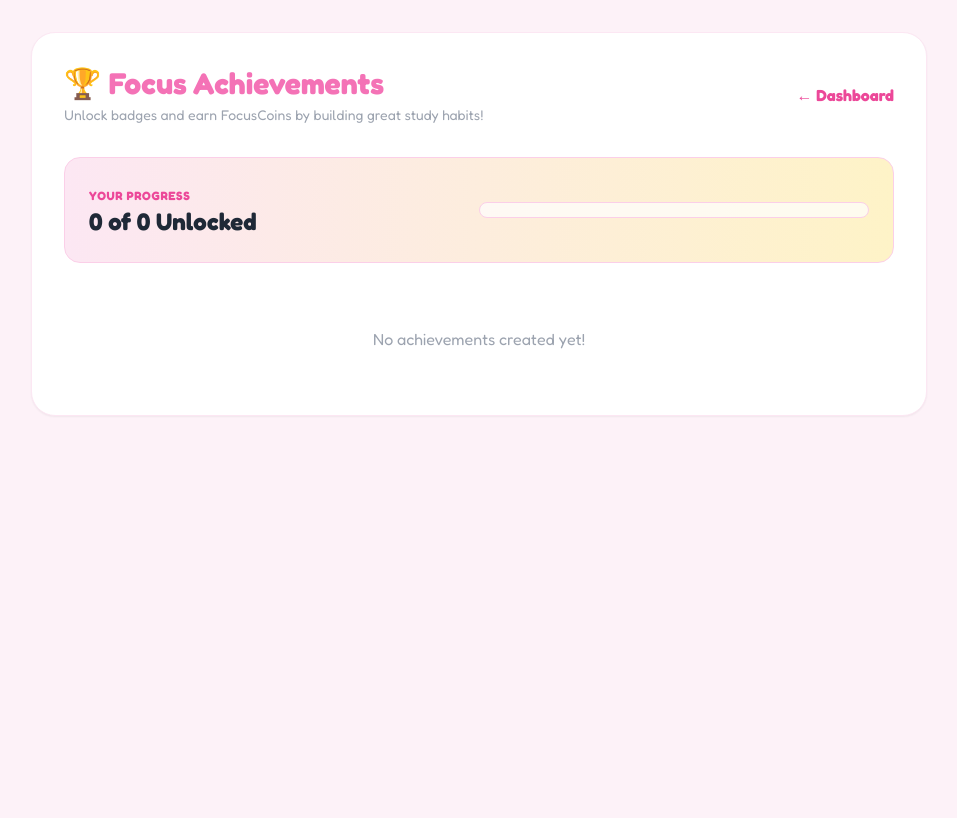
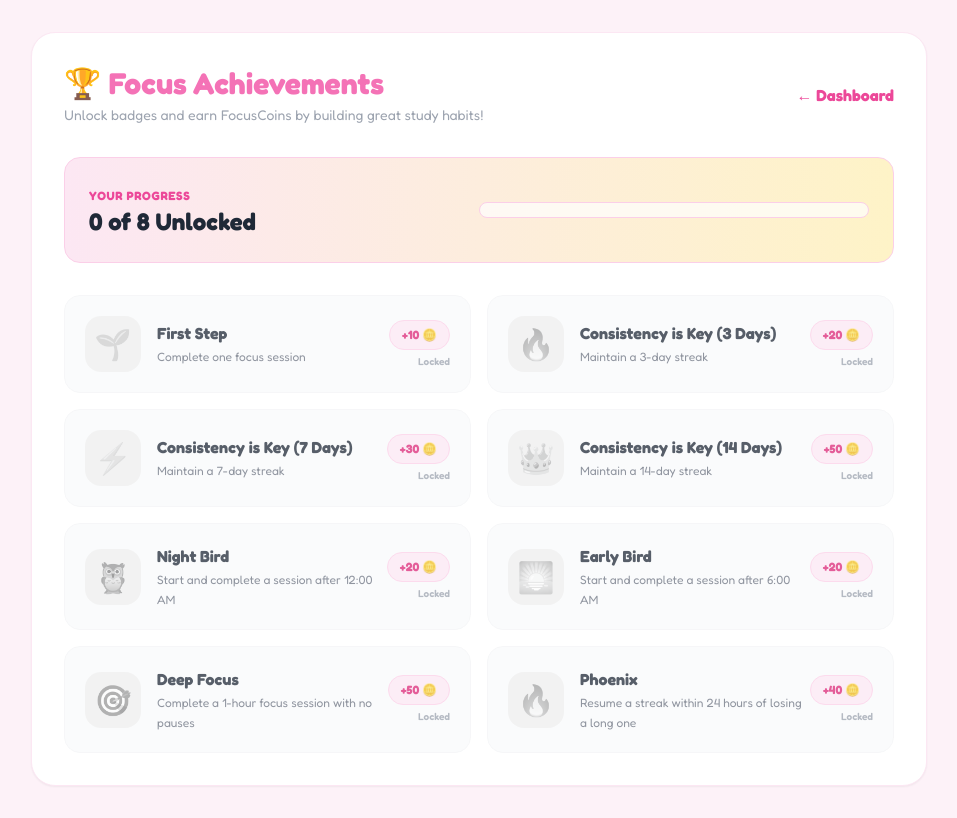
Before and after one commit to itsmeeen09/Mindlock-G18, a Flask app: page /achievements in a window 1280 px wide. Shown: the whole page, without its empty margins (161-1118 px from the left). Before the commit the page ends 415 px from the top, so only its background shows below. Run offline with Flask 3, Linux system fonts and the light colour scheme; the visitor is signed in with stand-in values (Sample User, id 1); data comes from the database, SQL or seed files in the repository; data that the repository does not hold is empty; some libraries are stand-ins or nearby versions.

Commit message:
feat: add student metrics queries and finalize stats layout

```diff
--- a/app.py
+++ b/app.py
@@ -19,9 +19,85 @@ login_manager.login_message = 'Please log in to start your focus session! 🌸'
 def load_user(user_id):
     return db.session.get(User, int(user_id))
 
-# Create database tables
+# Create database tables and seed initial achievements
 with app.app_context():
     db.create_all()
+
+    # Define initial achievement list (8 total)
+    initial_achievements = [
+        {
+            "id": 1,
+            "title": "First Step",
+            "description": "Complete one focus session",
+            "icon": "🌱",
+            "coin_reward": 10
+        },
+        {
+            "id": 2,
+            "title": "Consistency is Key (3 Days)",
+            "description": "Maintain a 3-day streak",
+            "icon": "🔥",
+            "coin_reward": 20
+        },
+        {
+            "id": 3,
+            "title": "Consistency is Key (7 Days)",
+            "description": "Maintain a 7-day streak",
+            "icon": "⚡",
+            "coin_reward": 30
+        },
+        {
+            "id": 4,
+            "title": "Consistency is Key (14 Days)",
+            "description": "Maintain a 14-day streak",
+            "icon": "👑",
+            "coin_reward": 50
+        },
+        {
+            "id": 5,
+            "title": "Night Bird",
+            "description": "Start and complete a session after 12:00 AM",
+            "icon": "🦉",
+            "coin_reward": 20
+        },
+        {
+            "id": 6,
+            "title": "Early Bird",
+            "description": "Start and complete a session after 6:00 AM",
+            "icon": "🌅",
+            "coin_reward": 20
+        },
+        {
+            "id": 7,
+            "title": "Deep Focus",
+            "description": "Complete a 1-hour focus session with no pauses",
+            "icon": "🎯",
+            "coin_reward": 50
+        },
+        {
+            "id": 8,
+            "title": "Phoenix",
+            "description": "Resume a streak within 24 hours of losing a long one",
+            "icon": "🔥",
+            "coin_reward": 40
+        }
+    ]
+
+    for item in initial_achievements:
+        existing = db.session.get(Achievement, item["id"])
+        if not existing:
+            existing_title = Achievement.query.filter_by(title=item["title"]).first()
+            if not existing_title:
+                achievement = Achievement(
+                    id=item["id"],
+                    title=item["title"],
+                    description=item["description"],
+                    icon=item["icon"],
+                    coin_reward=item["coin_reward"]
+                )
+                db.session.add(achievement)
+
+    db.session.commit()
 
 # Helper function to update study streak
 def update_user_streak(user_id):
@@ -38,7 +114,14 @@ def update_user_streak(user_id):
     if streak.last_study_date and (today - streak.last_study_date).days == 1:
         streak.current_streak += 1
     else:
-        streak.current_streak = 1  # Reset or first time
+        # Check if user had a solid previous streak (e.g. 3+ days) before resetting
+        # This flags potential eligibility for the Phoenix achievement
+        if streak.current_streak >= 3 and streak.last_study_date and (today - streak.last_study_date).days == 2:
+            streak.just_recovered_streak = True
+        else:
+            streak.just_recovered_streak = False
+
+        streak.current_streak = 1  # Reset/restart streak
 
     if streak.current_streak > streak.best_streak:
         streak.best_streak = streak.current_streak
@@ -47,39 +130,67 @@ def update_user_streak(user_id):
     db.session.commit()
 
 # --- Achievement Engine ---
-def check_and_award_achievements(user_id):
+def check_and_award_achievements(user_id, session_data=None):
     user = db.session.get(User, user_id)
     if not user:
         return
 
-    # 1. Gather stats
+    session_data = session_data or {}
+
+    # Gather user stats
     user_logs = FocusCoin.query.filter_by(user_id=user.id).all()
     total_sessions = len(user_logs)
-    current_streak = user.streak_info.current_streak if user.streak_info else 0
-    total_coins = user.coins
+    streak_info = user.streak_info
+    current_streak = streak_info.current_streak if streak_info else 0
 
-    # 2. Get unlocked achievement IDs
-    user_achievements = getattr(user, 'achievements', [])
-    unlocked_ids = {ua.achievement_id for ua in user_achievements}
+    # Get already unlocked achievement IDs
+    user_unlocks = UserAchievement.query.filter_by(user_id=user.id).all()
+    unlocked_ids = {ua.achievement_id for ua in user_unlocks}
 
-    # 3. Evaluate criteria for all achievements
     all_achievements = Achievement.query.all()
 
     for achievement in all_achievements:
         if achievement.id in unlocked_ids:
-            continue  # Already unlocked
+            continue  # Skip if already unlocked
 
         should_unlock = False
+        title = achievement.title
 
-        # Evaluation Rules based on achievement titles seeded in your DB
-        if achievement.title == 'First Focus' and total_sessions >= 1:
-            should_unlock = True
-        elif achievement.title == 'Streak Starter' and current_streak >= 3:
-            should_unlock = True
-        elif achievement.title == 'Coin Collector' and total_coins >= 100:
+        # First Step (10 coins)
+        if title == "First Step" and total_sessions >= 1:
             should_unlock = True
 
-        # Unlock achievement and award coin reward
+        # Consistency is Key (3, 7, 14 days)
+        elif title == "Consistency is Key (3 Days)" and current_streak >= 3:
+            should_unlock = True
+        elif title == "Consistency is Key (7 Days)" and current_streak >= 7:
+            should_unlock = True
+        elif title == "Consistency is Key (14 Days)" and current_streak >= 14:
+            should_unlock = True
+
+        # Phoenix: Resume streak right after losing a long one (e.g. 3+ day streak)
+        elif title == "Phoenix" and streak_info and getattr(streak_info, 'just_recovered_streak', False):
+            should_unlock = True
+
+        # Time/Session Specific Checks (Pass session_data if available)
+        if session_data:
+            start_hour = session_data.get('start_hour')  # 0-23
+            duration_minutes = session_data.get('duration_minutes', 0)
+            pauses = session_data.get('pauses', 0)
+
+            # Night Bird: Start/complete session after 12:00 AM (0:00 - 4:59 AM)
+            if title == "Night Bird" and start_hour is not None and 0 <= start_hour < 5:
+                should_unlock = True
+
+            # Early Bird: Start/complete session after 6:00 AM (6:00 - 9:59 AM)
+            elif title == "Early Bird" and start_hour is not None and 6 <= start_hour < 10:
+                should_unlock = True
+
+            # Deep Focus: 1 hour (60 min) focus session with no pauses
+            elif title == "Deep Focus" and duration_minutes >= 60 and pauses == 0:
+                should_unlock = True
+
+        # Unlock and grant coins
         if should_unlock:
             new_unlock = UserAchievement(user_id=user.id, achievement_id=achievement.id)
             user.coins += achievement.coin_reward
@@ -90,8 +201,36 @@ def check_and_award_achievements(user_id):
 # --- Page Routes ---
 
 @app.route('/')
-def home():
-    return render_template('index.html')
+def index():
+    total_hours = 0
+    unlocked_count = 0
+    total_achievements = 8
+    accuracy = 100  # Default to 100% if no sessions exist yet
+
+    if current_user.is_authenticated:
+        # Calculate focus hours
+        if hasattr(current_user, 'focus_sessions') and current_user.focus_sessions:
+            sessions = current_user.focus_sessions
+            total_minutes = sum(s.duration for s in sessions if getattr(s, 'completed', True))
+            total_hours = round(total_minutes / 60, 1)
+
+            # Calculate Accuracy %
+            total_started = len(sessions)
+            total_completed = len([s for s in sessions if getattr(s, 'completed', False)])
+            if total_started > 0:
+                accuracy = round((total_completed / total_started) * 100)
+
+        # Count unlocked achievements
+        if hasattr(current_user, 'achievements') and current_user.achievements:
+            unlocked_count = len(current_user.achievements)
+
+    return render_template(
+        'index.html',
+        total_hours=total_hours,
+        unlocked_count=unlocked_count,
+        total_achievements=total_achievements,
+        accuracy=accuracy
+    )
 
 @app.route('/shop')
 @login_required
--- a/templates/achievements.html
+++ b/templates/achievements.html
@@ -20,7 +20,7 @@
             <a href="{{ url_for('home') }}" class="text-pink-500 font-bold hover:underline">← Dashboard</a>
         </div>
 
-        <!-- Progress Bar Banner -->
+        <!-- Dynamic Progress Bar Banner -->
         <div class="bg-gradient-to-r from-pink-100 to-amber-100 rounded-2xl p-6 mb-8 border border-pink-200 flex flex-col sm:flex-row justify-between items-center gap-4">
             <div>
                 <span class="text-xs font-bold uppercase tracking-wider text-pink-500">Your Progress</span>
@@ -39,29 +39,31 @@
             {% if achievements %}
                 {% for achievement in achievements %}
                 {% set is_unlocked = achievement.id in unlocked_ids %}
-                <div class="flex items-center p-5 rounded-2xl border transition-all duration-200 {% if is_unlocked %}bg-amber-50/60 border-amber-200 shadow-sm{% else %}bg-gray-50 border-gray-100 opacity-60{% endif %}">
+                <div class="flex items-center p-5 rounded-2xl border transition-all duration-200 {% if is_unlocked %}bg-amber-50/60 border-amber-200 shadow-sm{% else %}bg-gray-50 border-gray-100 opacity-75{% endif %}">
 
                     <!-- Icon -->
-                    <div class="w-14 h-14 rounded-2xl flex items-center justify-center text-3xl mr-4 {% if is_unlocked %}bg-amber-100{% else %}bg-gray-200{% endif %}">
+                    <div class="w-14 h-14 rounded-2xl flex items-center justify-center text-3xl mr-4 shrink-0 {% if is_unlocked %}bg-amber-100{% else %}bg-gray-200 grayscale opacity-60{% endif %}">
                         {{ achievement.icon }}
                     </div>
 
                     <!-- Details -->
-                    <div class="flex-1">
-                        <h3 class="font-bold text-lg text-gray-800">{{ achievement.title }}</h3>
-                        <p class="text-xs text-gray-500 mt-0.5">{{ achievement.description }}</p>
+                    <div class="flex-1 min-w-0 pr-2">
+                        <h3 class="font-bold text-base text-gray-800 truncate">{{ achievement.title }}</h3>
+                        <p class="text-xs text-gray-500 mt-0.5 leading-relaxed">{{ achievement.description }}</p>
                     </div>
 
-                    <!-- Unlock Status Badge -->
-                    <div class="ml-3">
+                    <!-- Unlock Status Badge & Coin Reward -->
+                    <div class="ml-auto text-right shrink-0">
                         {% if is_unlocked %}
-                            <span class="text-xs font-bold bg-amber-200 text-amber-800 px-3 py-1.5 rounded-full flex items-center gap-1 shadow-sm">
+                            <span class="text-xs font-bold bg-amber-200 text-amber-800 px-3 py-1.5 rounded-full inline-flex items-center gap-1 shadow-sm">
                                 Unlocked ✨
                             </span>
+                            <p class="text-[10px] font-semibold text-amber-600 mt-1">+{{ achievement.coin_reward }} 🪙 earned</p>
                         {% else %}
-                            <span class="text-xs font-bold bg-gray-200 text-gray-600 px-3 py-1.5 rounded-full flex items-center gap-1">
+                            <span class="text-xs font-bold bg-pink-100 text-pink-600 px-3 py-1.5 rounded-full inline-flex items-center gap-1 border border-pink-200">
                                 +{{ achievement.coin_reward }} 🪙
                             </span>
+                            <p class="text-[10px] font-semibold text-gray-400 mt-1">Locked</p>
                         {% endif %}
                     </div>
                 </div>
--- a/templates/shop.html
+++ b/templates/shop.html
@@ -13,7 +13,7 @@
         <!-- Header / Navigation link back -->
         <div class="flex justify-between items-center mb-8">
             <h1 class="text-3xl font-bold text-pink-400">🎁 Rewards Store</h1>
-            <a href="{{ url_for('home') }}" class="text-pink-500 font-bold hover:underline">← Back to Dashboard</a>
+            <a href="{{ url_for('index') }}" class="text-pink-500 font-bold hover:underline">← Back to Dashboard</a>
         </div>
 
         <!-- Items Grid -->
--- a/templates/stats.html
+++ b/templates/stats.html
@@ -14,7 +14,7 @@
         <!-- Header -->
         <div class="flex justify-between items-center mb-8">
             <h1 class="text-3xl font-bold text-pink-400">📊 Focus Statistics</h1>
-            <a href="{{ url_for('home') }}" class="text-pink-500 font-bold hover:underline">← Dashboard</a>
+            <a href="{{ url_for('index') }}" class="text-pink-500 font-bold hover:underline">← Dashboard</a>
         </div>
 
         <!-- Summary Cards Grid -->
```
Also changed, not shown: templates/create_session.html (added, +50 -0 lines), templates/create_task.html (added, +36 -0 lines), templates/index.html (+15 -25 lines), templates/sessions.html (added, +62 -0 lines), templates/study_menu.html (added, +36 -0 lines), templates/tasks.html (added, +109 -0 lines).
